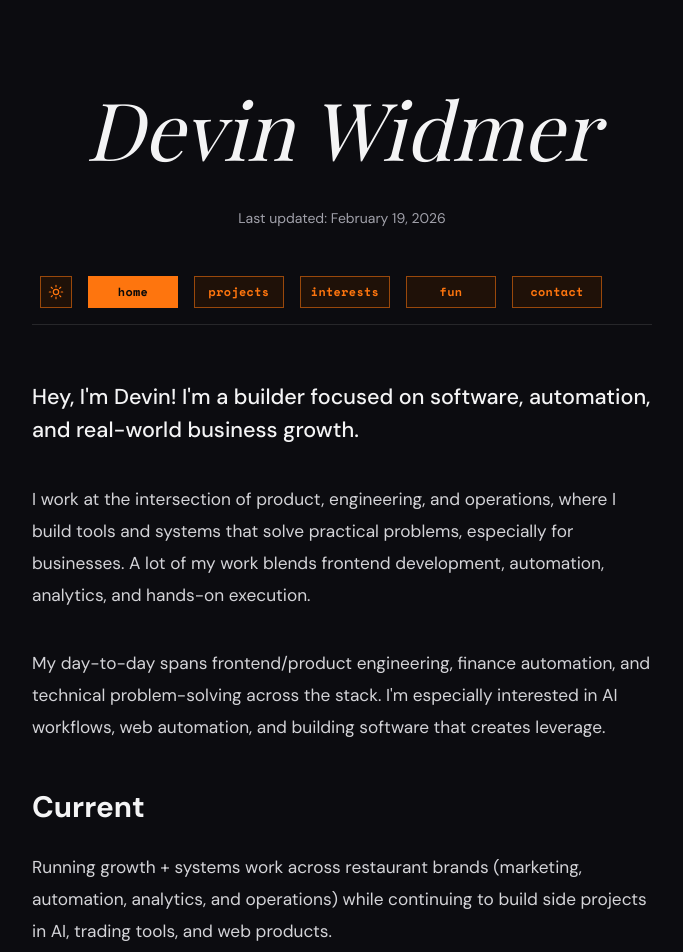
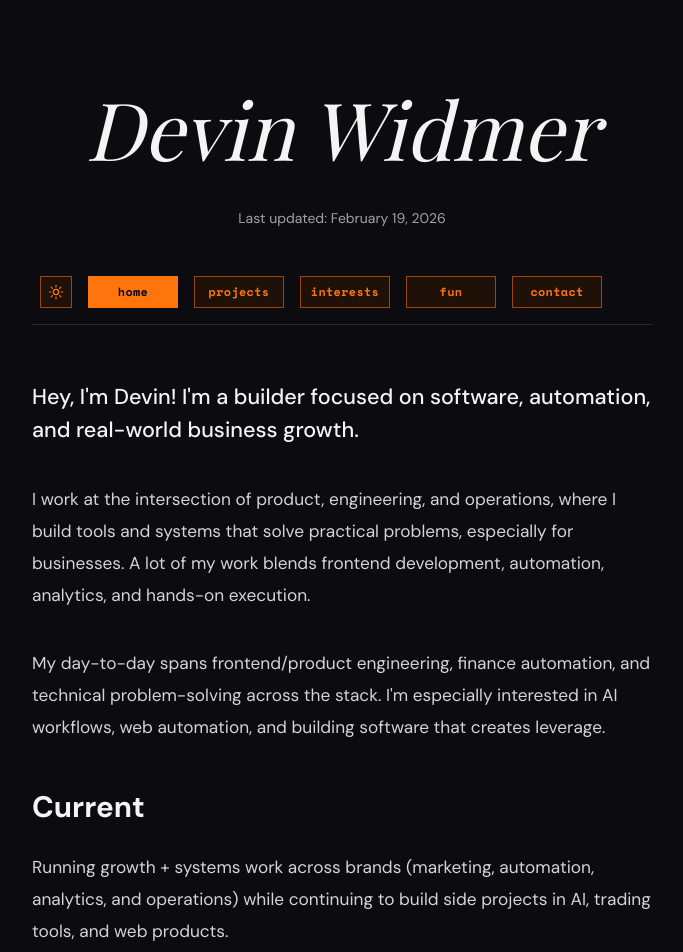
Before and after one commit to devinWWW/portfolio-site, a React (Vite) app: page / in a window 1280 px wide. Shown: the top 952 px of the page, without its empty margins (298-981 px from the left). Built offline with nearby package versions, Linux system fonts and the light colour scheme; no server answers; a web font is replaced by a local one.

Commit message:
Changed home desc

```diff
--- a/src/pages/HomePage.tsx
+++ b/src/pages/HomePage.tsx
@@ -26,7 +26,7 @@ export default function HomePage() {
         </h2>
 
         <p className="m-0">
-          Running growth + systems work across restaurant brands (marketing, automation,
+          Running growth + systems work across brands (marketing, automation,
           analytics, and operations) while continuing to build side projects in AI, trading tools,
           and web products.
         </p>
```
